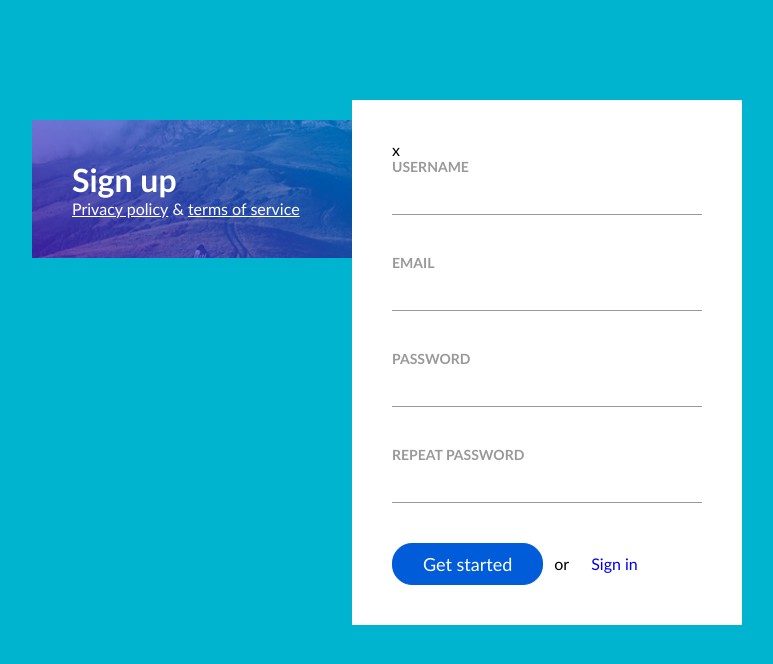
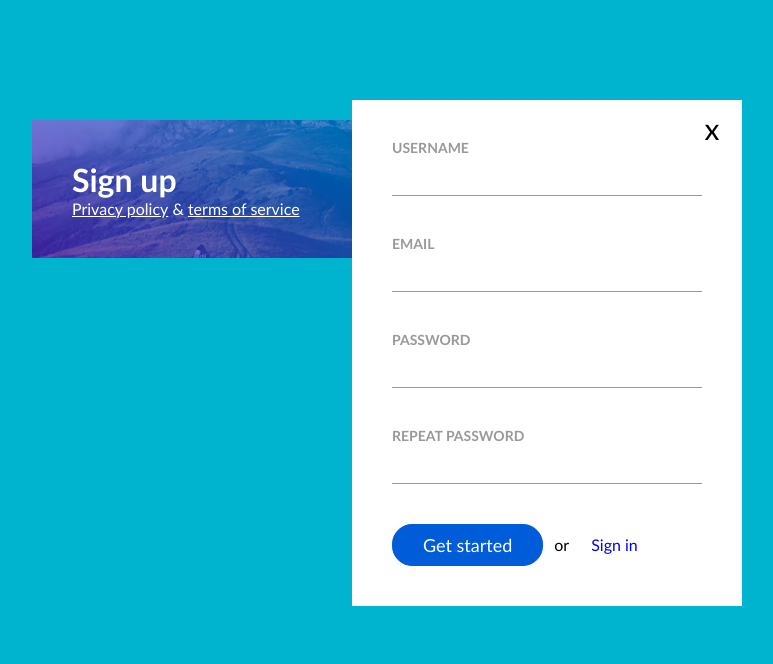
Before and after one commit to rimantaszasytis/6-sign-up, a plain HTML site: page index.html in a window 1280 px wide. Shown: the whole page, without its empty margins (208-981 px from the left). Drawn offline with Linux system fonts and the light colour scheme.

Commit message:
Close elemen absoliute posicioning

```diff
--- a/css/main.css
+++ b/css/main.css
@@ -16,7 +16,7 @@ body{
     display: inline-block;
     width: 800px;
     margin: 100px calc((100% - 800px) / 2) 0;
-
+    position: relative;
 }
 
 .left-column{
@@ -51,9 +51,20 @@ width: calc(60% - 90px);
 padding: 40px;
 float: left;
 background-color: #fff;
+position: relative;
 }
 
 .close{
+    display: inline-block;
+    width: 60px;
+    height: 60px;
+    text-align: center;
+    font-size: 30px;
+    line-height: 57px;
+    position: absolute;
+    top: 0;
+    right: 0;
+
 }
 
 .form{
```
